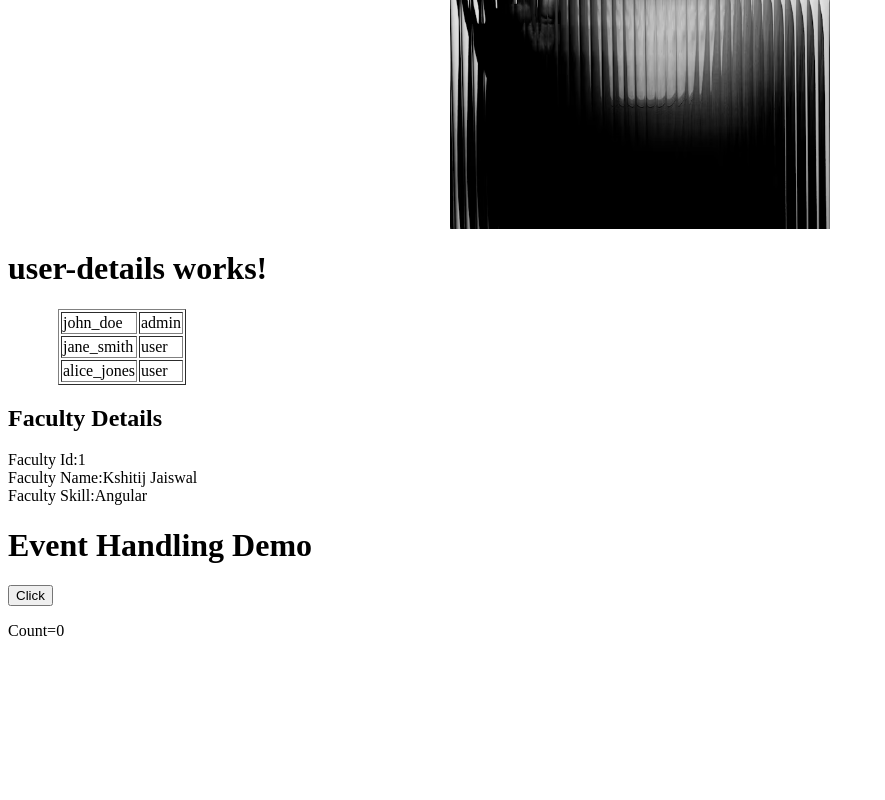
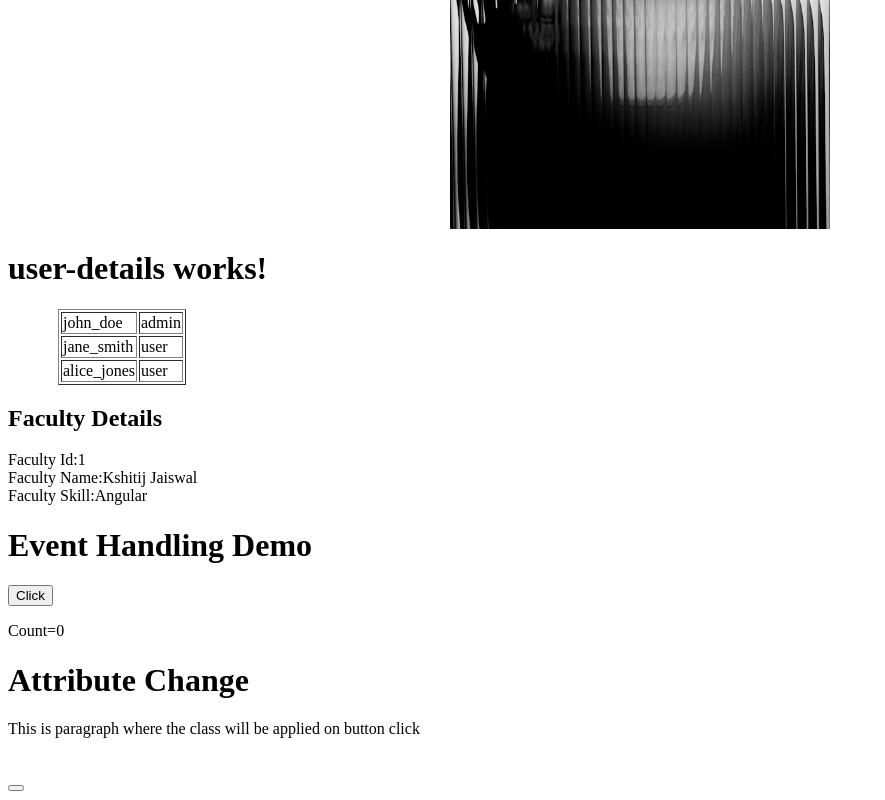
Before and after one commit to kshitijdev24/Angular-Project2, an Angular app: page / in a window 1280 px wide. Shown: the part 348-1148 px from the top of the page, without its empty margins (0-885 px from the left). Before the commit the page ends 1004 px from the top, so only its background shows below. Built offline with nearby package versions, Linux system fonts and the light colour scheme.

Commit message:
feat(attribute-ex): add attribute change component with dynamic styling

```diff
--- a/src/app/app.html
+++ b/src/app/app.html
@@ -2,3 +2,4 @@
 <app-user-details></app-user-details>
 <app-faculty-details></app-faculty-details>
 <app-eventhandling-demo></app-eventhandling-demo>
+<app-attribute-ex></app-attribute-ex>
--- a/src/app/app.ts
+++ b/src/app/app.ts
@@ -2,10 +2,11 @@ import { Component, signal } from '@angular/core';
 import { RouterOutlet } from '@angular/router';
 import { UserDetails } from './user-details/user-details';
 import { FacultyDetails } from './faculty-details/faculty-details';
-import{ EventhandlingDemo } from './eventhandling-demo/eventhandling-demo';
+import { EventhandlingDemo } from './eventhandling-demo/eventhandling-demo';
+import { AttributeEx } from './attribute-ex/attribute-ex';
 @Component({
   selector: 'app-root',
-  imports: [ UserDetails, FacultyDetails, EventhandlingDemo],
+  imports: [ UserDetails, FacultyDetails, EventhandlingDemo,AttributeEx],
   templateUrl: './app.html',
   styleUrl: './app.css',
 
--- /dev/null
+++ b/src/app/attribute-ex/attribute-ex.css
@@ -0,0 +1,6 @@
+.highlight{
+    color:red;
+    font-weight:bold;
+    background-color: yellow;
+
+}
--- /dev/null
+++ b/src/app/attribute-ex/attribute-ex.html
@@ -0,0 +1,6 @@
+<h1>Attribute Change</h1>
+<div [ngClass]="{'highlight':isChanged}">
+    This is paragraph where the class will be applied on button click
+</div>
+<br><br>
+<button (click)="changeStyle()"></button>
--- /dev/null
+++ b/src/app/attribute-ex/attribute-ex.ts
@@ -0,0 +1,16 @@
+import { Component } from '@angular/core';
+import { NgClass } from "@angular/common";
+
+
+@Component({
+  selector: 'app-attribute-ex',
+  imports: [NgClass],
+  templateUrl: './attribute-ex.html',
+  styleUrl: './attribute-ex.css',
+})
+export class AttributeEx {
+  isChanged = false;
+  changeStyle() {
+    this.isChanged = !this.isChanged;
+  }
+}
```
Also changed, not shown: 2 other files (tests, documents, lock files or other folders).
